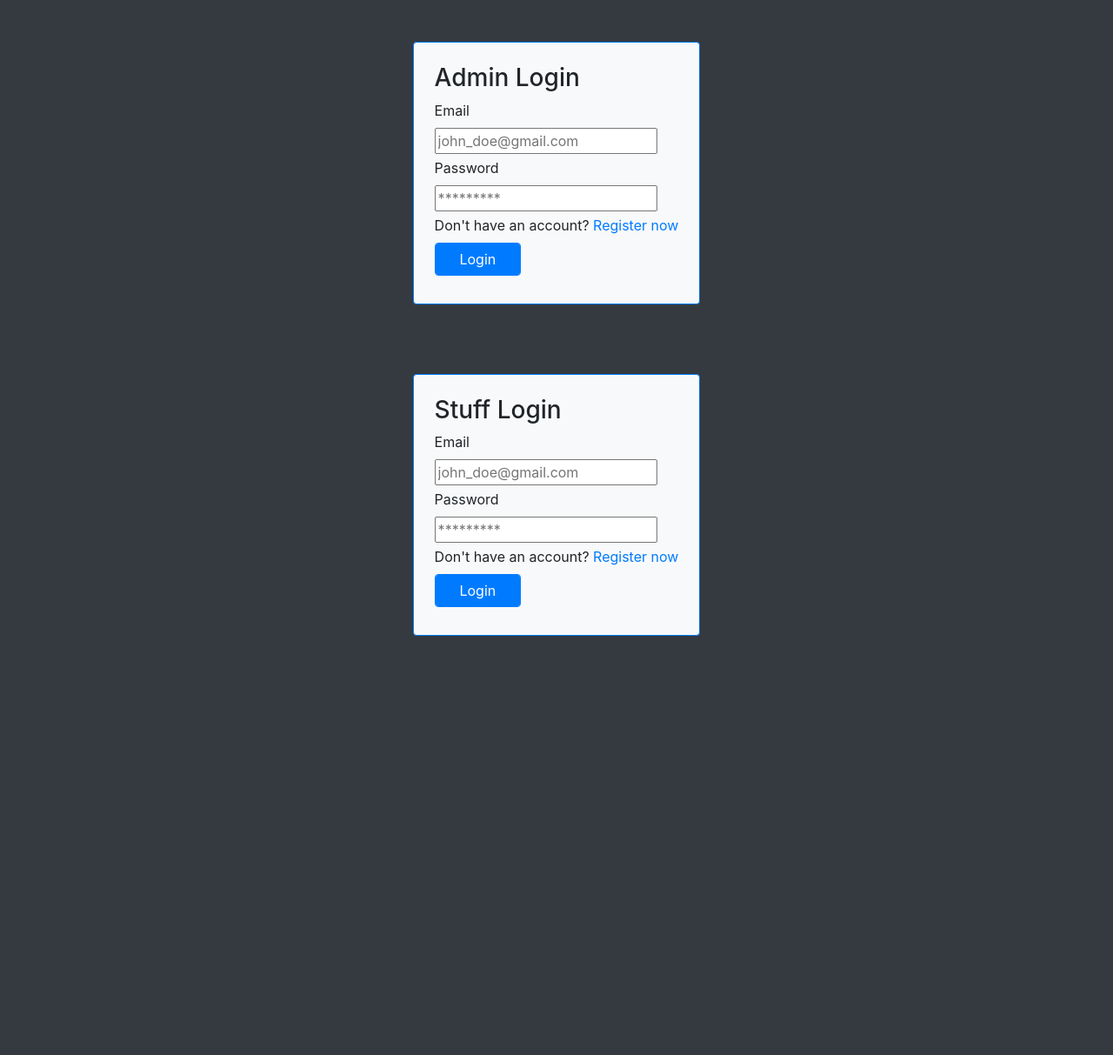
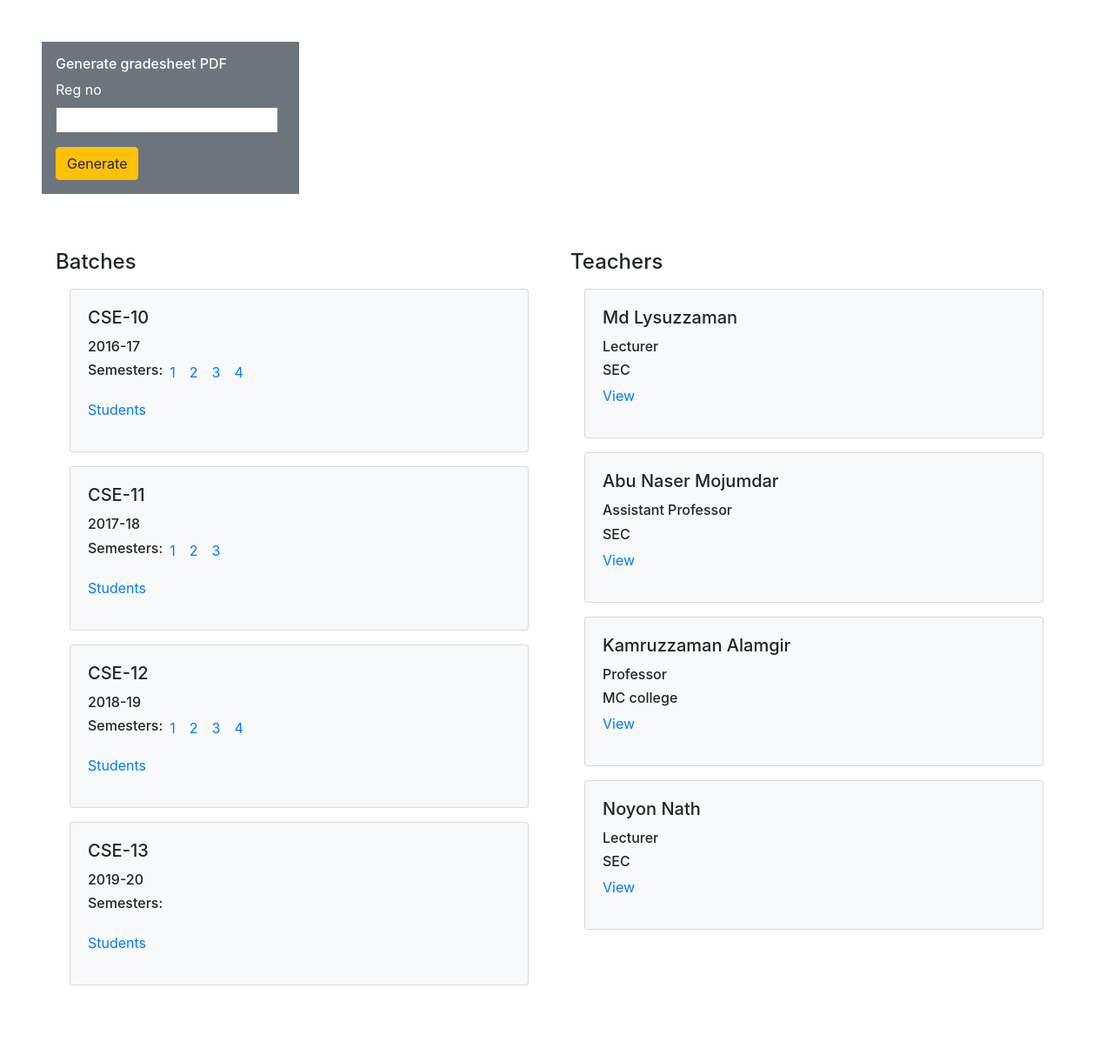
Before and after one commit to RahatGithub/RMS1, a Django app: page / in a window 1280 px wide. Shown: the whole page at 87% size. Before the commit the page ends 731 px from the top, so only its background shows below. Run offline with Django 4.2, Linux system fonts and the light colour scheme; data comes from the database, SQL or seed files in the repository; both versions use the stored data as it was after the commit; some libraries are stand-ins or nearby versions.

Commit message:
RMS1.views added

```diff
--- a/RMS1/settings.py
+++ b/RMS1/settings.py
@@ -57,7 +57,7 @@ ROOT_URLCONF = 'RMS1.urls'
 TEMPLATES = [
     {
         'BACKEND': 'django.template.backends.django.DjangoTemplates',
-        'DIRS': [],
+        'DIRS': ['RMS1/templates'],
         'APP_DIRS': True,
         'OPTIONS': {
             'context_processors': [
--- /dev/null
+++ b/RMS1/templates/index.html
@@ -0,0 +1,130 @@
+{% extends 'main/base.html' %}
+
+{% block title %} Dashboard {% endblock %}
+
+
+
+{% block body %}
+
+<section class="gradesheet_generator m-5">
+    <form method="post" class="w-25 bg-secondary text-white p-3"> {% csrf_token %}
+        <h6>Generate gradesheet PDF</h6>
+        <input type="hidden" name="form_name" value="gradesheet_generator_form" id="gradesheet_generator_form">
+        <div class="form-group">
+            <label for="session">Reg no</label>
+            <input type="text" name="reg_no" id="reg_no" required>
+        </div>
+        <button type="submit" class="btn btn-warning">Generate</button>
+    </form>
+</section>
+
+<section class="row m-5">
+    <section class="batch-list p-3 col">
+        <h4>Batches</h4>
+        {% for batch in batches %}
+        <div class="card bg-light m-3">
+            <div class="card-body">
+                <h5 class="card-title">{{batch.batch_no}}</h5>
+                <h6 class="card-text">{{batch.session}}</h6>
+                <ul class="list-unstyled d-flex">
+                    <h6>Semesters: </h6>
+                    {% for semester in batch.semesters %}
+                        {% if semester.batch_no == batch.batch_no  %}
+                            <li class="mx-2">
+                                <a href="main/semester_view/{{semester.batch_no}}/{{semester.semester_no}}">{{semester.semester_no}}</a>
+                            </li>
+                        {% endif %}
+                    {% endfor %}
+                    {% if request.user.is_superuser and batch.semesters|length < 8 %}
+                        <li class="mx-2">
+                            <a href="main/add_semester/{{batch.batch_no}}">+</a>
+                        </li>
+                    {% endif %}
+                </ul>
+                <p><a href="main/students_view/{{batch.batch_no}}">Students</a></p>
+            </div>
+        </div>
+        {% endfor %}
+
+        {% if request.user.is_superuser %}
+        <form method="post" class="w-50 bg-light border border-primary p-3"> {% csrf_token %}
+            <h6>Add new batch</h6>
+            <input type="hidden" name="form_name" value="add_batch_form" id="add_batch_form">
+            <div class="form-group">
+                <label for="batch_no">Batch no</label>
+                <select class="form-control" name="batch_no" id="batch_no1">
+                <option>CSE-10</option>
+                <option>CSE-11</option>
+                <option>CSE-12</option>
+                <option>CSE-13</option>
+                <option>CSE-14</option>
+                </select>
+            </div>
+            <div class="form-group">
+                <label for="session">Session</label>
+                <select class="form-control" name="session" id="session1">
+                <option>2016-17</option>
+                <option>2017-18</option>
+                <option>2018-19</option>
+                <option>2019-20</option>
+                <option>2021-22</option>
+                </select>
+            </div>
+            <button type="submit" class="btn btn-primary">Add</button>
+        </form>
+        {% endif %}
+    </section>
+
+    <section class="teacher-list p-3 col">
+        <h4>Teachers</h4>
+        {% for teacher in teachers %}
+        <div class="card bg-light m-3">
+            <div class="card-body">
+                <h5 class="card-title">{{teacher.name}}</h5>
+                <h6 class="card-text">{{teacher.designation}}</h6>
+                <h6 class="card-text">{{teacher.institute}}</h6>
+                <p><a href="#">View</a></p>
+            </div>
+        </div>
+        {% endfor %}
+
+        {% if request.user.is_superuser %}
+        <form method="post" class="w-50 bg-light border border-primary p-3"> {% csrf_token %}
+            <h6>Add new teacher</h6>
+            <input type="hidden" name="form_name" value="add_teacher_form" id="add_teacher_form">
+            <div class="form-group">
+                <label for="batch_no">Name</label>
+                <input type="text" name="name">
+            </div>
+            <div class="form-group">
+                <label for="designation">Designation</label>
+                <input type="text" name="designation">
+            </div>
+            <div class="form-group">
+                <label for="department">Department</label>
+                <input type="text" name="department">
+            </div>
+            <div class="form-group">
+                <label for="institute">Institute</label>
+                <input type="text" name="institute">
+            </div>
+            <button type="submit" class="btn btn-primary">Add</button>
+        </form>
+        {% endif %}
+    </section>
+</section>
+
+{% endblock %}
+
+
+{% block js %}
+
+<!-- **This js code section should be used in all pages that has a form in it** -->
+<script>
+    if ( window.history.replaceState ) {
+        window.history.replaceState( null, null, window.location.href );
+    }
+</script>
+<!-- **** -->
+
+{% endblock %}
--- a/RMS1/urls.py
+++ b/RMS1/urls.py
@@ -15,10 +15,13 @@ Including another URLconf
 """
 from django.contrib import admin
 from django.urls import path, include
+from . import views
+from main.pdf import generate_pdf
 
 urlpatterns = [
+    path('', views.dashboard, name="dashboard"),
     path('admin/', admin.site.urls),
-    path('', include('accounts.urls')),
     path('main/', include('main.urls')),
-    path('accounts/', include('accounts.urls'))
+    path('accounts/', include('accounts.urls')),
+    path('gradesheet_view/<str:session>/<str:reg_no>', generate_pdf, name="generate_pdf")
 ]
--- /dev/null
+++ b/RMS1/views.py
@@ -0,0 +1,121 @@
+from django.shortcuts import render, redirect
+from django.http import HttpResponse
+from main.models import Batch, Semester, Course, Student, Teacher, TheoryCourseResult, SessionalCourseResult, Result
+from main.pdf import generate_pdf
+import json
+
+# this is the dashboard
+def dashboard(request):
+    if request.method == "POST":  # when submitting the 'add batch' form
+        if request.POST['form_name'] == 'add_batch_form':
+            batch_no = request.POST['batch_no']
+            session = request.POST['session']
+            batch_id = batch_no + '_' + session
+            batch = Batch.objects.create(batch_id=batch_id, batch_no=batch_no, session=session)
+            batches = Batch.objects.all()
+            return render(request, 'index.html', {'batches' : batches, 'teachers' : teachers})
+        elif request.POST['form_name'] == 'add_teacher_form':
+            name = request.POST['name']
+            designation = request.POST['designation']
+            department = request.POST['department']
+            institute = request.POST['institute']
+            teacher = Teacher.objects.create(name=name, designation=designation, department=department, institute=institute)
+            teachers = Teacher.objects.all()
+            return render(request, 'index.html', {'batches' : batches, 'teachers' : teachers})
+        elif request.POST['form_name'] == 'gradesheet_generator_form':
+            reg_no = request.POST['reg_no']
+            student = Student.objects.get(reg_no=reg_no)
+            session = student.session
+            return generate_pdf(request, session, reg_no)
+
+
+    teachers = Teacher.objects.all()
+    batches_collection = Batch.objects.all()
+    batches = list()
+    for batch in batches_collection:
+        new_dict = dict()
+        semester_list = Semester.objects.filter(batch_no=batch.batch_no)
+        new_list = list()
+        for semester in semester_list:
+            new_list.append(semester)
+        new_dict['batch_id'] = batch.batch_id
+        new_dict['batch_no'] = batch.batch_no
+        new_dict['session'] = batch.session
+        new_dict['semesters'] = new_list
+        batches.append(new_dict)
+
+    return render(request, 'index.html', {'batches' : batches, 'teachers' : teachers})
+
+
+
+
+# main.pdf.generate_pdf() does the same thing and it opens as a pdf but here, the gradesheet_view opens the gradesheet as a webpage
+def gradesheet_view(request, session, reg_no):
+    batch = Batch.objects.get(session=session)
+    batch_no = batch.batch_no
+    student = Student.objects.get(reg_no=reg_no)
+    student_name = student.name
+
+    gradesheet = list()
+    semester_results = Result.objects.filter(reg_no=reg_no)
+    cumulative_credits, cumulative_point, cumulative_LG = float(0), float(0), 'NA'   # for the overall result of all semesters
+    for result in semester_results:
+        a_semester = dict()
+        course_results = json.loads(result.course_results)
+        course_results_info = list()
+        this_semester_credits, this_semester_point, this_semester_LG = float(0), float(0), 'NA'   # for only a particular semester
+        for cour in course_results.items():
+            course_info = list()
+            course_info.append(cour[0])     # pushing the course_code at index=0
+            course = Course.objects.filter(batch_no=batch_no, course_code=cour[0]).first()
+            course_info.append(course.course_title)    # pushing the course_title at index=1
+            course_info.append(course.course_credits)  # pushing the course_credits at index=2
+            course_info.append(cour[1]['GP'])      # pushing the obtained GP at index=3
+            course_info.append(cour[1]['LG'])      # pushing the obtained LG at index=4
+            if float(course_info[3]) >= 2:            # checking if the obtained GP >= 2
+                this_semester_credits += course_info[2]  # cumulative_credits += course_credits
+                this_semester_point += float(course_info[3]) * course_info[2]  # cumulative_point += GP * course_credits
+            course_results_info.append(course_info)
+
+        a_semester['this_semester_credits'] = this_semester_credits
+        a_semester['course_results_info'] = course_results_info
+
+        this_semester_GP = round((this_semester_point/this_semester_credits), 2)
+        a_semester['this_semester_GP'] = this_semester_GP
+
+        if this_semester_GP == 4.00 : this_semester_LG = "A+"
+        elif this_semester_GP >= 3.75 : this_semester_LG = "A"
+        elif this_semester_GP >= 3.50 : this_semester_LG = "A-"
+        elif this_semester_GP >= 3.25 : this_semester_LG = "B+"
+        elif this_semester_GP >= 3.00 : this_semester_LG = "B"
+        elif this_semester_GP >= 2.75 : this_semester_LG = "B-"
+        elif this_semester_GP >= 2.50 : this_semester_LG = "C+"
+        elif this_semester_GP >= 2.25 : this_semester_LG = "C"
+        elif this_semester_GP >= 2.00 : this_semester_LG = "C-"
+        else: this_semester_LG = "F"
+        a_semester['this_semester_LG'] = this_semester_LG
+
+        cumulative_credits += this_semester_credits
+        a_semester['cumulative_credits'] = cumulative_credits
+        cumulative_point += this_semester_point
+        cumulative_GP = round((cumulative_point/cumulative_credits), 2)
+        a_semester['cumulative_GP'] = cumulative_GP
+
+        if cumulative_GP == 4.00 : cumulative_LG = "A+"
+        elif cumulative_GP >= 3.75 : cumulative_LG = "A"
+        elif cumulative_GP >= 3.50 : cumulative_LG = "A-"
+        elif cumulative_GP >= 3.25 : cumulative_LG = "B+"
+        elif cumulative_GP >= 3.00 : cumulative_LG = "B"
+        elif cumulative_GP >= 2.75 : cumulative_LG = "B-"
+        elif cumulative_GP >= 2.50 : cumulative_LG = "C+"
+        elif cumulative_GP >= 2.25 : cumulative_LG = "C"
+        elif cumulative_GP >= 2.00 : cumulative_LG = "C-"
+        else: cumulative_LG = "F"
+        a_semester['cumulative_LG'] = cumulative_LG
+
+
+        gradesheet.append(a_semester)
+
+    # for gs in gradesheet : print(gs, end="\n\n")
+
+    return render(request, 'main/gradesheet_view.html', {'session':session, 'reg_no':reg_no, 'student_name':student_name, 'gradesheet':gradesheet})
--- a/main/models.py
+++ b/main/models.py
@@ -41,6 +41,14 @@ class Student(models.Model):
     remarks = models.CharField(max_length=500, default="")
 
 
+class Teacher(models.Model):
+    id = models.AutoField
+    name = models.CharField(max_length=60, default="")
+    designation = models.CharField(max_length=60, default="")
+    institute = models.CharField(max_length=100, default="")
+    department = models.CharField(max_length=100, default="")
+
+
 class TheoryCourseResult(models.Model):
     id = models.AutoField
     reg_no = models.CharField(max_length=10, default="")
--- a/main/templates/main/base.html
+++ b/main/templates/main/base.html
@@ -1,4 +1,4 @@
-<!DOCTYPE html>
+<!doctype html>
 <html lang="en">
 
   <head>
--- a/main/templates/main/gradesheet_view.html
+++ b/main/templates/main/gradesheet_view.html
@@ -144,4 +144,7 @@
 </section>
 
 
+
+
+
 {% endblock %}
```
Also changed, not shown: main/admin.py (+6 -1 lines), main/views.py (+59 -59 lines), db.sqlite3, main/migrations/0016_teacher.py (added), main/migrations/0017_teacher_department.py (added), main/migrations/0018_remove_teacher_isguest_teacher_institute_and_more.py (added).
